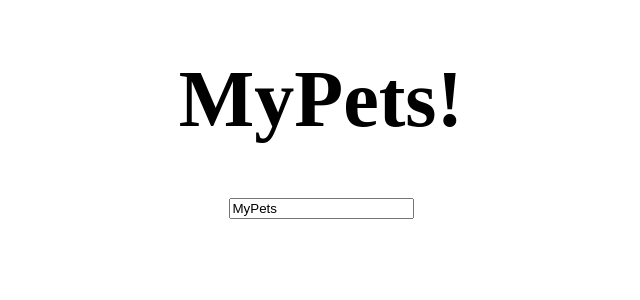
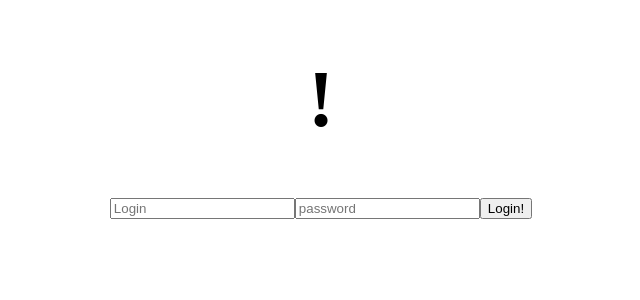
Before and after one commit to Lumean97/MyPets, an Angular app in the folder Code/MyPets/: page / in a window 1280 px wide. Shown: the top 300 px of the page, without its empty margins (319-959 px from the left). Built offline with nearby package versions, Linux system fonts and the light colour scheme; a web font is replaced by a local one.

Commit message:
First Login Prototype

```diff
--- a/Code/MyPets/src/app/app.component.html
+++ b/Code/MyPets/src/app/app.component.html
@@ -1,9 +1,11 @@
 <!--The content below is only a placeholder and can be replaced.-->
 <div style="text-align:center">
   <h1>
-    {{ title }}!
+    {{ message }}!
   </h1>
-  <input [(ngModel)]="title" placeholder="title">
+  <input [(ngModel)]="loginName" placeholder="Login">
+  <input [(ngModel)]="password" placeholder="password">
+  <button (click)="login()">Login!</button>
 </div>
 
 <router-outlet></router-outlet>
--- a/Code/MyPets/src/app/app.component.ts
+++ b/Code/MyPets/src/app/app.component.ts
@@ -7,4 +7,11 @@ import { Component } from '@angular/core';
 })
 export class AppComponent {
   title = 'MyPets';
+  loginName = '';
+  password = '';
+  message = '';
+
+  login(): void{
+      this.message = "Willkommen zu MyPets " + this.loginName + "!";
+  }
 }
```
Also changed, not shown: 1 other file (tests, documents, lock files or other folders).
